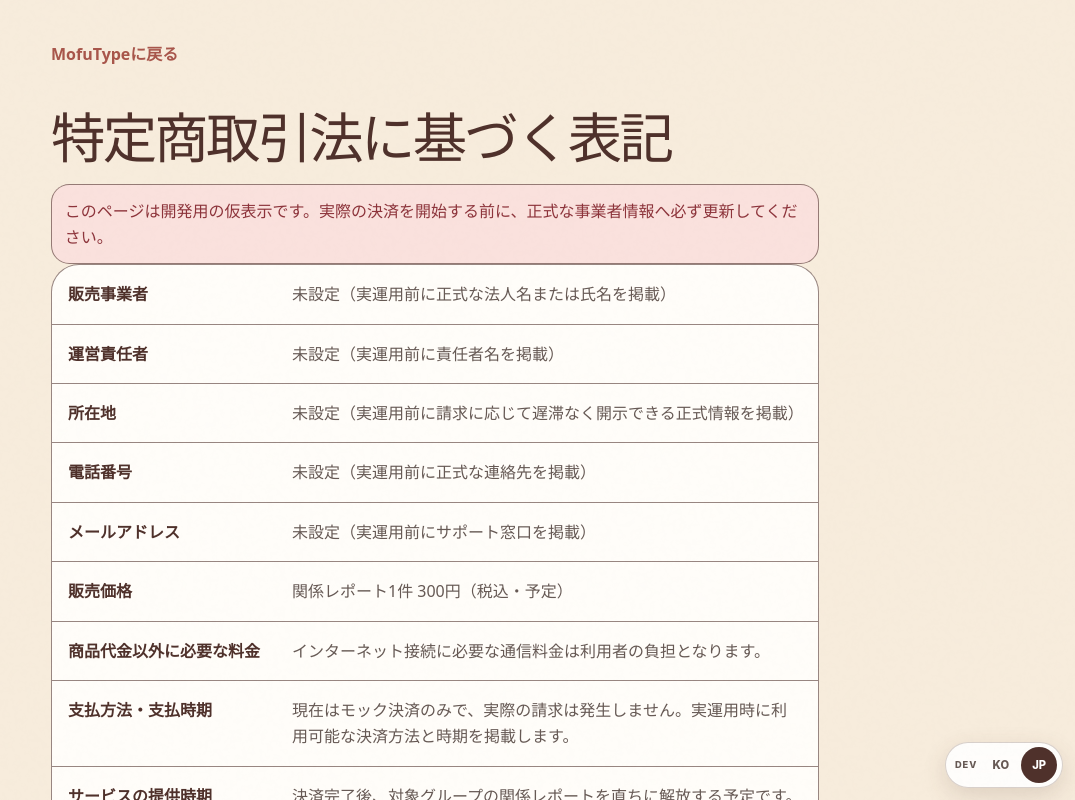
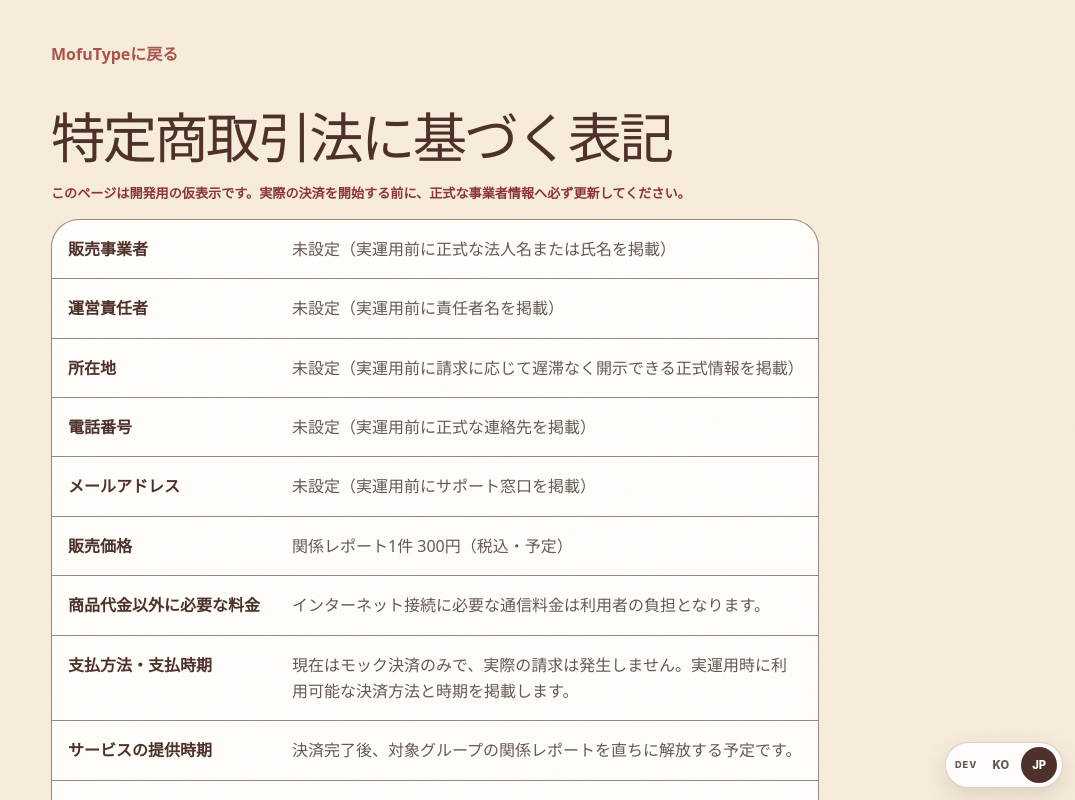
Before and after one commit to mi-hye/mofutype, a Next.js app: page /tokushoho in a window 1280 px wide. Shown: the top 800 px of the page, without its empty margins (205-1280 px from the left). Built offline with nearby package versions, Linux system fonts and the light colour scheme; no server answers.

Commit message:
style error messages as plain labels

```diff
--- a/src/app/globals.css
+++ b/src/app/globals.css
@@ -155,7 +155,7 @@ button, input, textarea, select { font: inherit; }
 .unknown-toggle { display: flex; width: fit-content; max-width: 100%; min-height: 40px; align-items: center; gap: 0.5rem; border: var(--border-subtle); border-radius: 999px; padding: 0.3rem 0.72rem 0.3rem 0.45rem; background: var(--color-paper-soft); color: var(--ink); font-size: 0.83rem; font-weight: 650; line-height: 1.25; cursor: pointer; transition: background-color 170ms ease, box-shadow 170ms ease, transform 170ms ease; }
 .unknown-toggle:has(input:checked) { border-color: var(--accent-navy); background: var(--surface-mint); color: var(--ink); box-shadow: 0 5px 12px rgb(var(--ink-rgb) / 10%); }
 .unknown-toggle input { width: 1.2rem; height: 1.2rem; margin: 0; accent-color: var(--accent-vermilion); }
-.field-error, .form-error { width: fit-content; max-width: 100%; margin: 0; border: 1px solid rgb(var(--ink-rgb) / 34%); border-left: 5px solid var(--status-danger); border-radius: 0.55rem; padding: 0.34rem 0.62rem; background: var(--surface-error); color: var(--text-error); font-size: 0.82rem; font-weight: 700; overflow-wrap: anywhere; animation: nudge-in 220ms ease-out both; }
+.field-error, .form-error, p[role="alert"] { width: fit-content; max-width: 100%; margin: 0; border: 0; border-radius: 0; padding: 0; background: transparent; color: var(--text-error); font-size: 0.82rem; font-weight: 700; line-height: 1.45; overflow-wrap: anywhere; animation: nudge-in 220ms ease-out both; }
 .start-group-form { align-content: start; gap: 0.9rem; }
 .start-group-form > .ui-button { width: fit-content; min-width: 5.75rem; min-height: 44px; justify-self: start; padding-inline: 1rem; }
 .start-group-form > .ui-button::before { border-width: 2px; }
@@ -323,15 +323,15 @@ button, input, textarea, select { font: inherit; }
 .checkout-panel fieldset label { display: flex; min-width: 0; min-height: 50px; align-items: center; gap: 0.7rem; border: var(--border-subtle); border-radius: 0.72rem; padding: 0.65rem 0.75rem; background: var(--surface-raised); font-weight: 650; cursor: pointer; }
 .checkout-panel fieldset label:has(input:checked) { border-color: var(--color-line-soft); background: var(--surface-coral); }
 .checkout-panel input[type="radio"] { flex: 0 0 auto; width: 1.25rem; height: 1.25rem; margin: 0; accent-color: var(--accent-coral); }
-.checkout-panel > [role="alert"], .checkout-panel > [role="status"] { margin: 0 0 1rem; border-left: 3px solid var(--accent-coral); padding: 0.5rem 0.7rem; background: var(--surface-error); color: var(--text-error); font-weight: 650; }
-.checkout-panel > [role="status"] { border-left-color: var(--status-success); background: var(--surface-mint); color: var(--ink); }
+.checkout-panel > [role="alert"] { margin-bottom: 1rem; }
+.checkout-panel > [role="status"] { margin: 0 0 1rem; border-left: 3px solid var(--status-success); padding: 0.5rem 0.7rem; background: var(--surface-mint); color: var(--ink); font-weight: 650; }
 .checkout-panel > .ui-button { width: 100%; }
 .checkout-panel > a { display: inline-flex; min-height: 44px; align-items: center; margin-top: 0.75rem; color: var(--text-muted); font-size: 0.82rem; text-underline-offset: 0.2rem; }
 
 .legal-page { width: min(calc(100% - 2rem), 48rem); margin-inline: auto; padding: 2rem 0 5rem; }
 .legal-page > a { display: inline-flex; min-height: 44px; align-items: center; color: var(--accent-coral); font-weight: 700; }
 .legal-page h1 { margin: 2rem 0 1rem; font-size: clamp(2rem, 6vw, 3.4rem); letter-spacing: -0.05em; line-height: 1.1; }
-.legal-page > [role="alert"] { border: var(--border-subtle); border-radius: var(--radius-12); padding: 0.8rem; background: var(--surface-error); color: var(--text-error); }
+.legal-page > [role="alert"] { margin-bottom: 1rem; }
 .legal-page dl { display: grid; gap: 0; overflow: hidden; border: var(--border-subtle); border-radius: var(--radius-18); background: var(--surface-raised); }
 .legal-page dl > div { display: grid; gap: 0.35rem; border-bottom: var(--border-subtle); padding: 1rem; }
 .legal-page dl > div:last-child { border-bottom: 0; }
```
Also changed, not shown: 1 other file (tests, documents, lock files or other folders).
